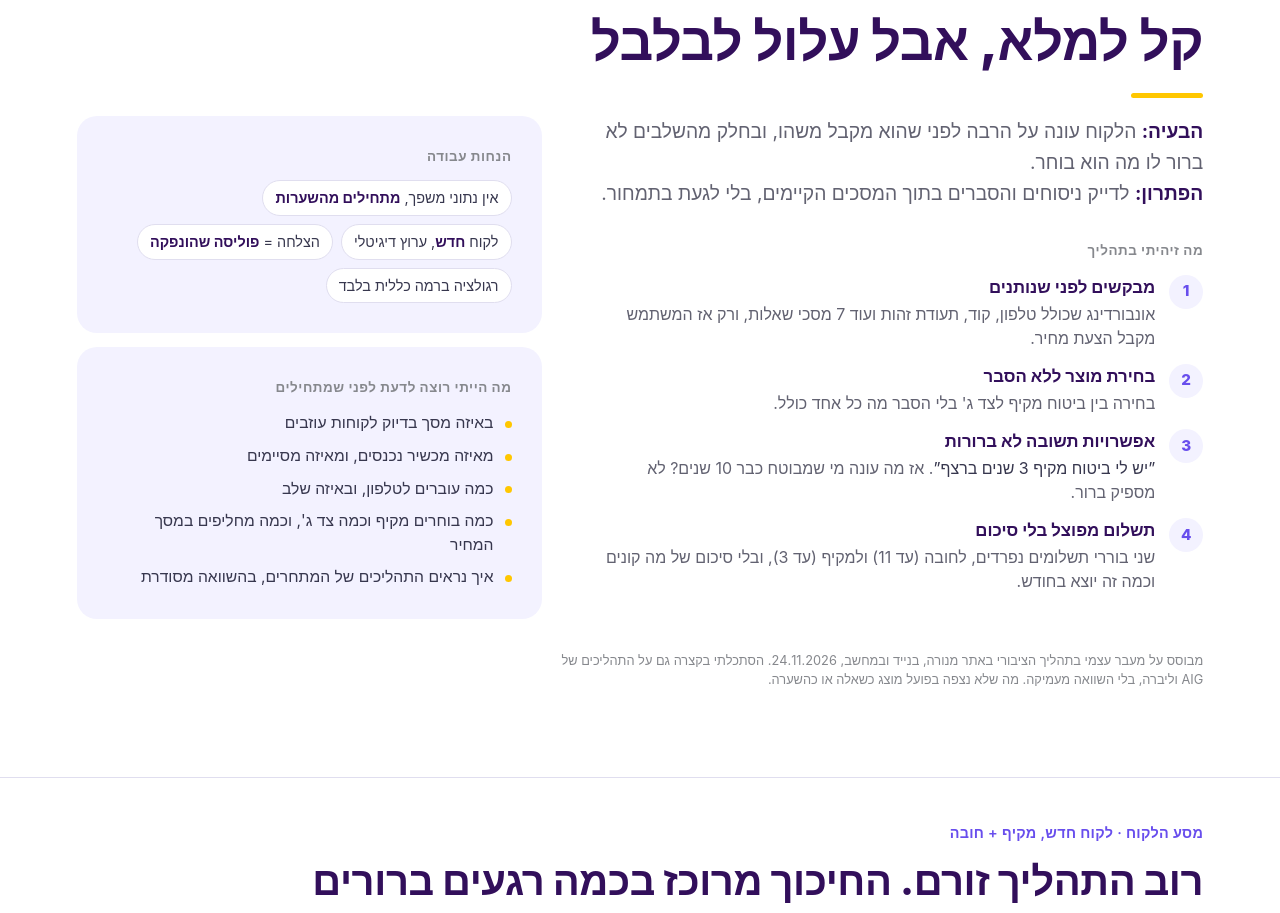
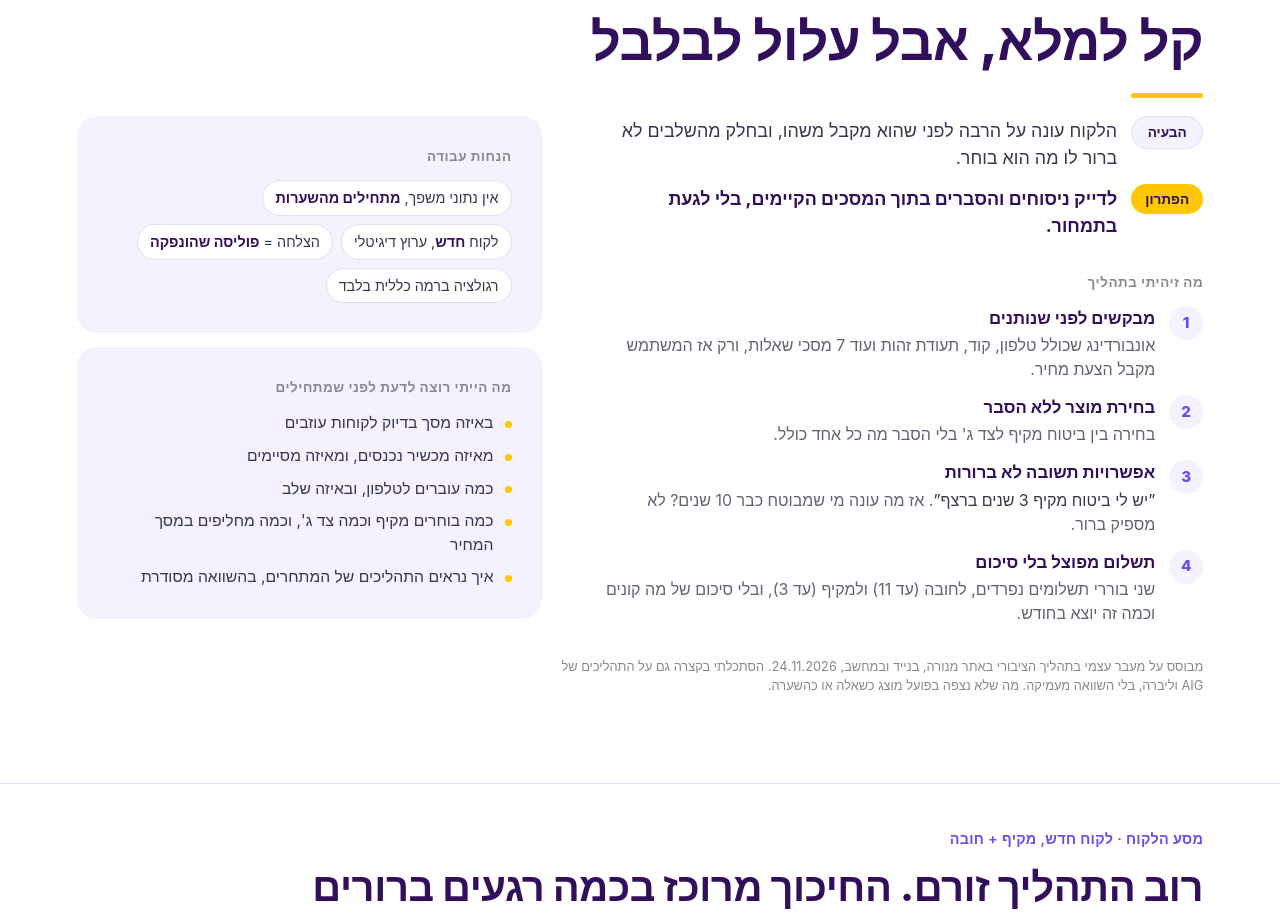
Before and after one commit to ninastudiio-creator/car-onboarding, a plain HTML site: page index.html in a window 1280 px wide. Shown: the part 869-1782 px from the top of the page. Drawn offline with Linux system fonts and the light colour scheme.

Commit message:
Slide 1: labeled problem and solution rows
Co-Authored-By: Claude Opus 5.5 <noreply@anthropic.com>

```diff
--- a/index.html
+++ b/index.html
@@ -44,8 +44,13 @@
 
   /* ---------- שקף 1 ---------- */
   .s1-grid{display:grid;grid-template-columns:1.3fr 1fr;gap:clamp(24px,4.5vw,72px);align-items:start}
-  .lede.ps{max-width:60ch;line-height:1.6}
-  .lede.ps b{color:var(--brand)}
+  .ps{display:grid;gap:12px;max-width:64ch}
+  .ps-row{display:grid;grid-template-columns:auto 1fr;gap:14px;align-items:start}
+  .ps-row p{font-size:clamp(1.02rem,1.4vw,1.18rem);line-height:1.5;color:var(--ink);padding-top:2px}
+  .ps-row + .ps-row p{color:var(--brand);font-weight:700}
+  .ps-tag{display:inline-block;min-width:72px;text-align:center;font-size:.85rem;font-weight:800;padding:5px 12px;border-radius:999px}
+  .ps-tag.p{background:var(--lav);color:var(--brand);border:1px solid var(--lav-line)}
+  .ps-tag.s{background:var(--yellow);color:var(--brand)}
   .label{font-size:.84rem;font-weight:700;color:var(--muted);letter-spacing:.04em;margin-bottom:14px}
   .problems{list-style:none;display:grid;gap:14px;counter-reset:p}
   .problems li{display:grid;grid-template-columns:34px 1fr;gap:14px;align-items:start;counter-increment:p}
@@ -366,7 +371,7 @@
     <span class="bar" aria-hidden="true"></span>
     <div class="s1-grid">
       <div>
-        <p class="lede ps r"><b>הבעיה:</b> הלקוח עונה על הרבה לפני שהוא מקבל משהו, ובחלק מהשלבים לא ברור לו מה הוא בוחר.<br><b>הפתרון:</b> לדייק ניסוחים והסברים בתוך המסכים הקיימים, בלי לגעת בתמחור.</p>
+        <div class="ps r"><div class="ps-row"><span class="ps-tag p">הבעיה</span><p>הלקוח עונה על הרבה לפני שהוא מקבל משהו, ובחלק מהשלבים לא ברור לו מה הוא בוחר.</p></div><div class="ps-row"><span class="ps-tag s">הפתרון</span><p>לדייק ניסוחים והסברים בתוך המסכים הקיימים, בלי לגעת בתמחור.</p></div></div>
 
         <p class="label r" style="margin-top:clamp(24px,4vh,40px)">מה זיהיתי בתהליך</p>
         <ol class="problems">
```
